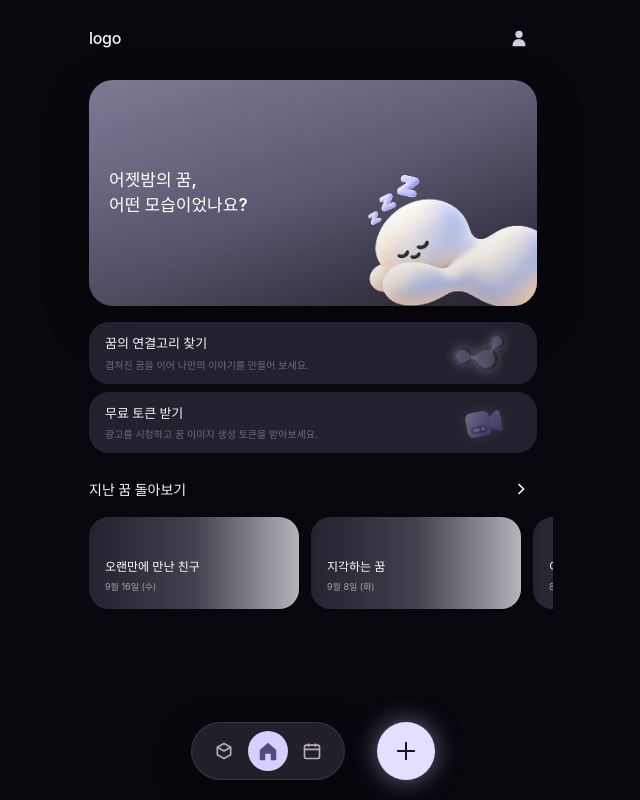
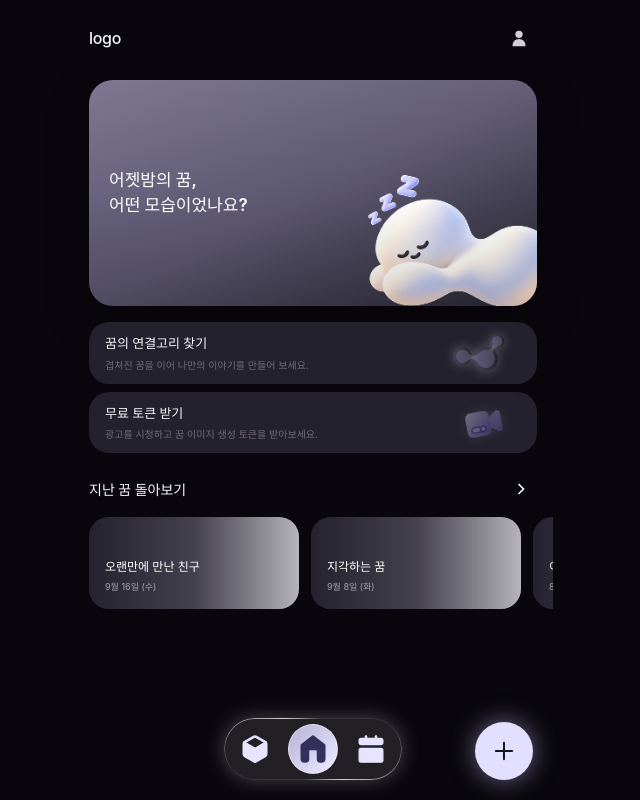
Before and after one commit to mongle-web/mongle-web, a React (Vite) app in the folder mongle-web/: page / in a window 1280 px wide. Shown: the whole page, without its empty margins (327-967 px from the left). Built offline with nearby package versions, Linux system fonts and the light colour scheme.

Commit message:
[Refactor]: #7 네브바 ui 및 기능 수정

```diff
--- /dev/null
+++ b/mongle-web/src/components/icons/ArchiveIcon.tsx
@@ -0,0 +1,43 @@
+import type { SVGProps } from 'react';
+
+function ArchiveIcon(props: SVGProps<SVGSVGElement>) {
+  return (
+    <svg viewBox="0 0 30 30" fill="none" aria-hidden="true" {...props}>
+      <path
+        d="M26.25 20.0001V10.0001C26.2496 9.56172 26.1338 9.13113 25.9144 8.75158C25.695 8.37202 25.3797 8.05683 25 7.83762L16.25 2.83762C15.87 2.6182 15.4388 2.50269 15 2.50269C14.5612 2.50269 14.13 2.6182 13.75 2.83762L5 7.83762C4.62033 8.05683 4.30498 8.37202 4.08558 8.75158C3.86618 9.13113 3.75045 9.56172 3.75 10.0001V20.0001C3.75045 20.4385 3.86618 20.8691 4.08558 21.2487C4.30498 21.6282 4.62033 21.9434 5 22.1626L13.75 27.1626C14.13 27.382 14.5612 27.4976 15 27.4976C15.4388 27.4976 15.87 27.382 16.25 27.1626L25 22.1626C25.3797 21.9434 25.695 21.6282 25.9144 21.2487C26.1338 20.8691 26.2496 20.4385 26.25 20.0001Z"
+        stroke="currentColor"
+        strokeWidth="2.5"
+        strokeLinecap="round"
+        strokeLinejoin="round"
+      />
+      <path
+        d="M4.0874 8.69995L14.9999 15.0125L25.9124 8.69995"
+        stroke="currentColor"
+        strokeWidth="2.5"
+        strokeLinecap="round"
+        strokeLinejoin="round"
+      />
+      <path
+        d="M15 27.6V15"
+        stroke="currentColor"
+        strokeWidth="2.5"
+        strokeLinecap="round"
+        strokeLinejoin="round"
+      />
+      <path
+        d="M15 27.5V15L25 8.75V21.25L15 27.5Z"
+        fill="currentColor"
+        stroke="currentColor"
+        strokeWidth="1.25"
+      />
+      <path
+        d="M5 8.75V21.25L15.625 26.875L16.25 15L5 8.75Z"
+        fill="currentColor"
+        stroke="currentColor"
+        strokeWidth="1.25"
+      />
+    </svg>
+  );
+}
+
+export default ArchiveIcon;
--- /dev/null
+++ b/mongle-web/src/components/icons/CalendarIcon.tsx
@@ -0,0 +1,24 @@
+import type { SVGProps } from 'react';
+
+function CalendarIcon(props: SVGProps<SVGSVGElement>) {
+  return (
+    <svg viewBox="0 0 30 30" fill="none" aria-hidden="true" {...props}>
+      <path
+        d="M20 1.25C20.6904 1.25 21.25 1.80964 21.25 2.5V3.75H25C26.3807 3.75 27.5 4.86929 27.5 6.25V8.75C27.5 10.1307 26.3807 11.25 25 11.25H5C3.61929 11.25 2.5 10.1307 2.5 8.75V6.25C2.5 4.86929 3.61929 3.75 5 3.75H8.75V2.5C8.75 1.80964 9.30964 1.25 10 1.25C10.6904 1.25 11.25 1.80964 11.25 2.5V3.75H18.75V2.5C18.75 1.80964 19.3096 1.25 20 1.25Z"
+        fill="currentColor"
+      />
+      <rect
+        x="3.125"
+        y="14.375"
+        width="23.75"
+        height="13.75"
+        rx="1.875"
+        fill="currentColor"
+        stroke="currentColor"
+        strokeWidth="1.25"
+      />
+    </svg>
+  );
+}
+
+export default CalendarIcon;
--- /dev/null
+++ b/mongle-web/src/components/icons/HomeIcon.tsx
@@ -0,0 +1,15 @@
+import type { SVGProps } from 'react';
+
+// Figma export 시 생긴 불필요한 path 조각은 정리함
+function HomeIcon(props: SVGProps<SVGSVGElement>) {
+  return (
+    <svg viewBox="0 0 30 30" fill="none" aria-hidden="true" {...props}>
+      <path
+        d="M14.2322 1.51429C14.6836 1.16321 15.3164 1.16321 15.7678 1.51429L27.0178 10.2642C27.3218 10.5011 27.5 10.8652 27.5 11.2506V25.0005C27.4998 25.9948 27.1044 26.9488 26.4014 27.6519C25.6981 28.3549 24.7444 28.7505 23.75 28.7505H22.5C20 28.7501 18.75 27.5001 18.75 25.0005V17.3077C18.7499 16.7236 18.3302 16.2506 17.8125 16.2506H12.1875C11.6698 16.2506 11.2501 16.7236 11.25 17.3077V25.0005C11.25 27.5001 10 28.7501 7.5 28.7501H6.25C5.22245 28.7366 4.2896 28.3426 3.59863 27.6519C2.89556 26.9488 2.50021 25.9948 2.5 25.0005V11.2506C2.5 10.8652 2.67819 10.5011 2.98218 10.2642L14.2322 1.51429Z"
+        fill="currentColor"
+      />
+    </svg>
+  );
+}
+
+export default HomeIcon;
--- a/mongle-web/src/features/home/components/BottomNavigation.tsx
+++ b/mongle-web/src/features/home/components/BottomNavigation.tsx
@@ -1,75 +1,115 @@
-interface BottomNavigationProps {
-  onAddClick: () => void;
+import { useState } from 'react';
+import type { ComponentType, CSSProperties, SVGProps } from 'react';
+
+import { motion } from 'framer-motion';
+import { useLocation, useNavigate } from 'react-router-dom';
+
+import ArchiveIcon from '@/components/icons/ArchiveIcon';
+import CalendarIcon from '@/components/icons/CalendarIcon';
+import HomeIcon from '@/components/icons/HomeIcon';
+
+type NavTab = 'archive' | 'home' | 'calendar';
+
+interface NavItem {
+  tab: NavTab;
+  label: string;
+  path: string;
+  Icon: ComponentType<SVGProps<SVGSVGElement>>;
 }
 
-function BottomNavigation({ onAddClick }: BottomNavigationProps) {
+// TODO: 보관함 / 캘린더 페이지가 개발되면 path만 실제 경로로 변경 (예: '/archive', '/calendar')
+// 현재는 모든 탭이 같은 경로('/')입니다
+const NAV_ITEMS: NavItem[] = [
+  { tab: 'archive', label: '꿈 보관함', path: '/', Icon: ArchiveIcon },
+  { tab: 'home', label: '홈', path: '/', Icon: HomeIcon },
+  { tab: 'calendar', label: '캘린더', path: '/', Icon: CalendarIcon },
+];
+
+// Figma Glass 효과(빛 -45° · 세기 80% · 흐릿함 5)를 CSS로 근사
+// 빛이 왼쪽 위에서 들어와 왼쪽 위 / 오른쪽 아래 테두리가 밝게 반사되는 형태
+// 테두리가 바라보는 방향에 따라 밝기가 달라지도록 conic-gradient(중심 기준 각도) 사용
+// 굴절 · 깊이 · 분산 효과는 CSS로 구현 불가하여 제외
+const GLASS_BORDER_STYLE: CSSProperties = {
+  background: `conic-gradient(
+    from -45deg,
+    rgba(255, 255, 255, 0.8) 0deg,
+    rgba(255, 255, 255, 0.1) 60deg,
+    rgba(255, 255, 255, 0.1) 120deg,
+    rgba(255, 255, 255, 0.8) 180deg,
+    rgba(255, 255, 255, 0.1) 240deg,
+    rgba(255, 255, 255, 0.1) 300deg,
+    rgba(255, 255, 255, 0.8) 360deg
+  )`,
+  // 안쪽(content-box)을 뚫어서 padding 영역(= 테두리)만 남김
+  mask: 'linear-gradient(#000 0 0) content-box, linear-gradient(#000 0 0)',
+  maskComposite: 'exclude',
+  WebkitMask: 'linear-gradient(#000 0 0) content-box, linear-gradient(#000 0 0)',
+  WebkitMaskComposite: 'xor',
+};
+
+function BottomNavigation() {
+  const navigate = useNavigate();
+  const { pathname } = useLocation();
+  const [selectedTab, setSelectedTab] = useState<NavTab>('home');
+
+  // 현재 경로와 일치하는 탭이 하나뿐이면 경로 기준으로 선택 상태 표시
+  // 지금은 모든 탭이 같은 경로('/')라서 마지막으로 클릭한 탭 기준으로 표시됨
+  const matchedItems = NAV_ITEMS.filter((item) => item.path === pathname);
+  const activeTab = matchedItems.length === 1 ? matchedItems[0].tab : selectedTab;
+
+  const handleTabClick = ({ tab, path }: NavItem) => {
+    setSelectedTab(tab);
+
+    if (path !== pathname) {
+      navigate(path);
+    }
+  };
+
   return (
-    <div className="pointer-events-none fixed right-0 bottom-5 left-0 z-40">
-      <div className="mx-auto flex w-full max-w-[480px] items-end justify-center px-5">
-        <div className="pointer-events-auto flex h-[58px] items-center gap-1 rounded-full border border-white/10 bg-[#24212E]/95 px-3 shadow-[0_12px_35px_rgba(0,0,0,0.42)] backdrop-blur-xl">
-          <button
-            type="button"
-            aria-label="꿈 보관함"
-            className="flex h-10 w-10 items-center justify-center rounded-full text-[#B2ACBD]"
-          >
-            <svg
-              viewBox="0 0 24 24"
-              className="h-5 w-5"
-              fill="none"
-              stroke="currentColor"
-              strokeWidth="2"
-            >
-              <path d="M4 7.5 12 3l8 4.5v9L12 21l-8-4.5z" />
-              <path d="m4 7.5 8 4.5 8-4.5" />
-            </svg>
-          </button>
+    <nav aria-label="하단 메뉴" className="pointer-events-none fixed right-0 bottom-5 left-0 z-40">
+      <div className="mx-auto flex w-full max-w-[480px] justify-center">
+        <div className="pointer-events-auto relative flex items-center gap-2 rounded-full bg-white/10 p-1.5 shadow-[0_0_20px_0_rgba(255,255,255,0.25)] backdrop-blur-[5px]">
+          {/* Glass 테두리 */}
+          <span
+            aria-hidden="true"
+            style={GLASS_BORDER_STYLE}
+            className="pointer-events-none absolute inset-0 rounded-full p-[1.2px]"
+          />
 
-          <button
-            type="button"
-            aria-label="홈"
-            className="flex h-10 w-10 items-center justify-center rounded-full bg-[#D6D0FF] text-[#554A7F]"
-          >
-            <svg viewBox="0 0 24 24" className="h-[22px] w-[22px]" fill="currentColor">
-              <path d="M3 10.8 12 3l9 7.8V21a1 1 0 0 1-1 1h-5v-7H9v7H4a1 1 0 0 1-1-1z" />
-            </svg>
-          </button>
+          {NAV_ITEMS.map((item) => {
+            const { tab, label, Icon } = item;
+            const isActive = activeTab === tab;
 
-          <button
-            type="button"
-            aria-label="캘린더"
-            className="flex h-10 w-10 items-center justify-center rounded-full text-[#B2ACBD]"
-          >
-            <svg
-              viewBox="0 0 24 24"
-              className="h-5 w-5"
-              fill="none"
-              stroke="currentColor"
-              strokeWidth="2"
-            >
-              <rect x="3" y="5" width="18" height="16" rx="2" />
-              <path d="M8 3v4M16 3v4M3 10h18" />
-            </svg>
-          </button>
+            return (
+              <button
+                key={tab}
+                type="button"
+                aria-label={label}
+                aria-pressed={isActive}
+                onClick={() => handleTabClick(item)}
+                className="relative flex h-[50px] w-[50px] cursor-pointer items-center justify-center rounded-full"
+              >
+                {/* 같은 layoutId를 가진 요소가 다른 탭에 그려지면 Framer Motion이 위치 이동을 애니메이션함 */}
+                {isActive && (
+                  <motion.span
+                    layoutId="bottom-navigation-active"
+                    transition={{ type: 'spring', stiffness: 400, damping: 32 }}
+                    className="absolute inset-0 rounded-full border-[1.2px] border-white/40 bg-linear-[133deg] from-n-300 from-[14.95%] to-p-100 to-[86.96%]"
+                  />
+                )}
+
+                <Icon
+                  className={[
+                    'relative h-[30px] w-[30px] transition-colors duration-200',
+                    isActive ? 'text-p-900' : 'text-p-100',
+                  ].join(' ')}
+                />
+              </button>
+            );
+          })}
         </div>
-
-        <button
-          type="button"
-          onClick={onAddClick}
-          aria-label="꿈 기록하기"
-          className="pointer-events-auto ml-8 flex h-[58px] w-[58px] items-center justify-center rounded-full bg-[#E2DFFF] text-[#17121F] shadow-[0_0_24px_rgba(210,200,255,0.5)] transition active:scale-95"
-        >
-          <svg
-            viewBox="0 0 24 24"
-            className="h-7 w-7"
-            fill="none"
-            stroke="currentColor"
-            strokeWidth="1.7"
-          >
-            <path d="M12 5v14M5 12h14" strokeLinecap="round" />
-          </svg>
-        </button>
       </div>
-    </div>
+    </nav>
   );
 }
 
--- /dev/null
+++ b/mongle-web/src/features/home/components/RecordButton.tsx
@@ -0,0 +1,32 @@
+interface RecordButtonProps {
+  onClick: () => void;
+}
+
+// 꿈 기록하기 버튼 (화면 오른쪽 아래 고정)
+// 하단 네비게이션과 항상 같이 노출되지 않아서 별도 컴포넌트로 분리
+function RecordButton({ onClick }: RecordButtonProps) {
+  return (
+    <div className="pointer-events-none fixed right-0 bottom-5 left-0 z-40">
+      <div className="mx-auto flex w-full max-w-[480px] justify-end px-5">
+        <button
+          type="button"
+          onClick={onClick}
+          aria-label="꿈 기록하기"
+          className="pointer-events-auto flex h-[58px] cursor-pointer w-[58px] items-center justify-center rounded-full bg-[#E2DFFF] text-[#17121F] shadow-[0_0_24px_rgba(210,200,255,0.5)] transition active:scale-95"
+        >
+          <svg
+            viewBox="0 0 24 24"
+            className="h-7 w-7"
+            fill="none"
+            stroke="currentColor"
+            strokeWidth="1.7"
+          >
+            <path d="M12 5v14M5 12h14" strokeLinecap="round" />
+          </svg>
+        </button>
+      </div>
+    </div>
+  );
+}
+
+export default RecordButton;
--- a/mongle-web/src/features/home/pages/HomePage.tsx
+++ b/mongle-web/src/features/home/pages/HomePage.tsx
@@ -7,12 +7,9 @@ import BottomNavigation from '@/features/home/components/BottomNavigation';
 import HomeHeroCard from '@/features/home/components/HomeHeroCard';
 import QuickActionCard from '@/features/home/components/QuickActionCard';
 import RecentDreamCard from '@/features/home/components/RecentDreamCard';
+import RecordButton from '@/features/home/components/RecordButton';
 import RecordMethodSheet from '@/features/home/components/RecordMethodSheet';
 import { recentDreams } from '@/features/home/mocks/homeMockData';
-
-// [TEMP] 컴포넌트 미리보기 START - 확인 후 이 블록 삭제
-import { Button, Input } from '@/components/common';
-// [TEMP] 컴포넌트 미리보기 END
 
 function HomePage() {
   const [isRecordSheetOpen, setIsRecordSheetOpen] = useState(false);
@@ -82,7 +79,9 @@ function HomePage() {
         </section>
       </div>
 
-      <BottomNavigation onAddClick={() => setIsRecordSheetOpen(true)} />
+      <BottomNavigation />
+
+      <RecordButton onClick={() => setIsRecordSheetOpen(true)} />
 
       <RecordMethodSheet isOpen={isRecordSheetOpen} onClose={() => setIsRecordSheetOpen(false)} />
     </>
```
